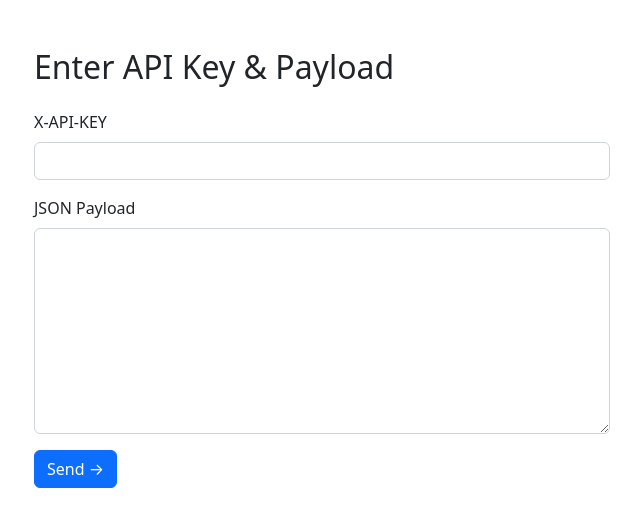
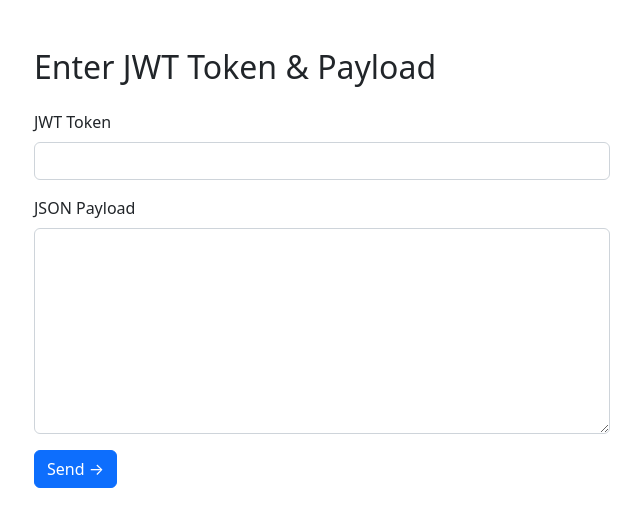
Before and after one commit to iichoche/ITVT-6.2DDD-24-Domain-Driven-Design, a Flask app: page / in a window 1280 px wide. Shown: the top 527 px of the page, without its empty margins (318-959 px from the left). Run offline with Flask 2, Linux system fonts and the light colour scheme.

Commit message:
updated demo to JWT change

```diff
--- a/adv-app/app.py
+++ b/adv-app/app.py
@@ -7,7 +7,7 @@ import requests
 from dotenv import load_dotenv
 
 load_dotenv()
-AZURE_URL="https://acradvice20250622213824.azurewebsites.net/get_advice"
+AZURE_URL = "https://acradvice20250622213824.azurewebsites.net/get_advice"
 
 app = Flask(__name__)
 app.secret_key = os.urandom(24)
@@ -16,12 +16,12 @@ app.secret_key = os.urandom(24)
 @app.route("/", methods=["GET", "POST"])
 def home():
     if request.method == "POST":
-        api_key = request.form.get("api_key", "").strip()
+        jwt_token = request.form.get("jwt_token", "").strip()
         body_text = request.form.get("body", "").strip()
 
         # validate
-        if not api_key:
-            flash("API key is required.", "danger")
+        if not jwt_token:
+            flash("JWT token is required.", "danger")
         elif not body_text:
             flash("JSON body is required.", "danger")
         else:
@@ -32,21 +32,29 @@ def home():
                 flash(f"Invalid JSON: {e}", "danger")
                 return render_template(
                     "input.html",
-                    api_key=api_key,
+                    jwt_token=jwt_token,
                     body_text=body_text
                 )
 
-            # call Azure
+            # call Azure with Authorization header
             headers = {
                 "Content-Type": "application/json",
-                "X-API-KEY": api_key
+                "Authorization": f"Bearer {jwt_token}"
             }
-            resp = requests.post(
-                AZURE_URL,
-                json=payload,
-                headers=headers,
-                timeout=5
-            )
+            try:
+                resp = requests.post(
+                    AZURE_URL,
+                    json=payload,
+                    headers=headers,
+                    timeout=5
+                )
+            except requests.RequestException as e:
+                flash(f"Request error: {e}", "danger")
+                return render_template(
+                    "input.html",
+                    jwt_token=jwt_token,
+                    body_text=body_text
+                )
 
             # get the json body
             try:
@@ -54,13 +62,12 @@ def home():
             except ValueError:
                 data = {}
 
-            # call any errros that show up
             if resp.status_code != 200:
                 err_msg = data.get("error", resp.text)
                 flash(f"API error: {err_msg}", "danger")
                 return render_template(
                     "input.html",
-                    api_key=api_key,
+                    jwt_token=jwt_token,
                     body_text=body_text
                 )
 
@@ -68,11 +75,10 @@ def home():
             session["response"] = data
             return redirect(url_for("result"))
 
-
     # GET: prefill
     return render_template(
         "input.html",
-        api_key=session.get("api_key", ""),
+        jwt_token=session.get("jwt_token", "")
     )
 
 
--- a/adv-app/templates/input.html
+++ b/adv-app/templates/input.html
@@ -8,7 +8,7 @@
 </head>
 <body class="p-5">
   <div class="container" style="max-width:600px;">
-    <h2 class="mb-4">Enter API Key &amp; Payload</h2>
+    <h2 class="mb-4">Enter JWT Token &amp; Payload</h2>
 
     {% with msgs = get_flashed_messages(with_categories=true) %}
       {% for cat, msg in msgs %}
@@ -18,9 +18,9 @@
 
     <form method="POST">
       <div class="mb-3">
-        <label class="form-label">X-API-KEY</label>
-        <input type="password" name="api_key"
-               value="{{ api_key }}"
+        <label class="form-label">JWT Token</label>
+        <input type="password" name="jwt_token"
+               value="{{ jwt_token }}"
                class="form-control" required>
       </div>
 
```
